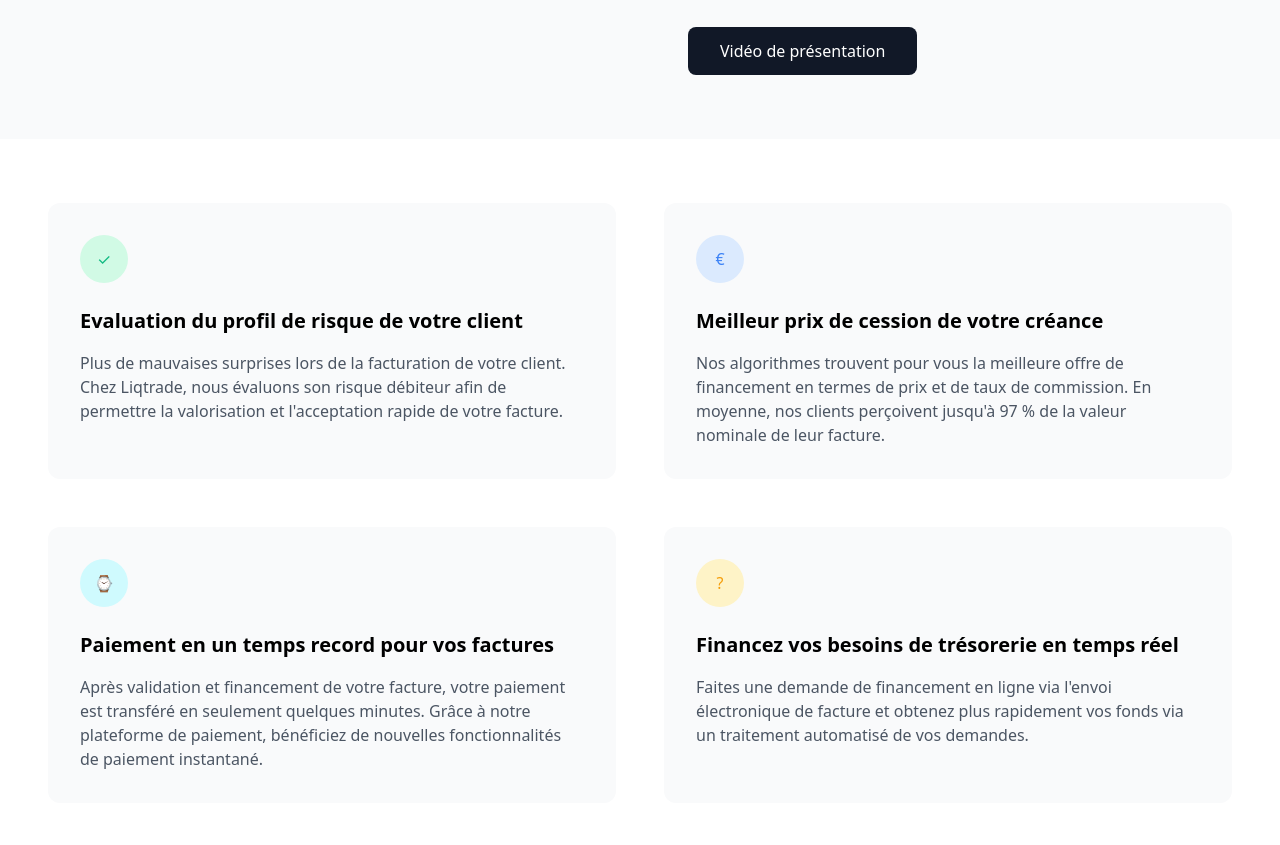
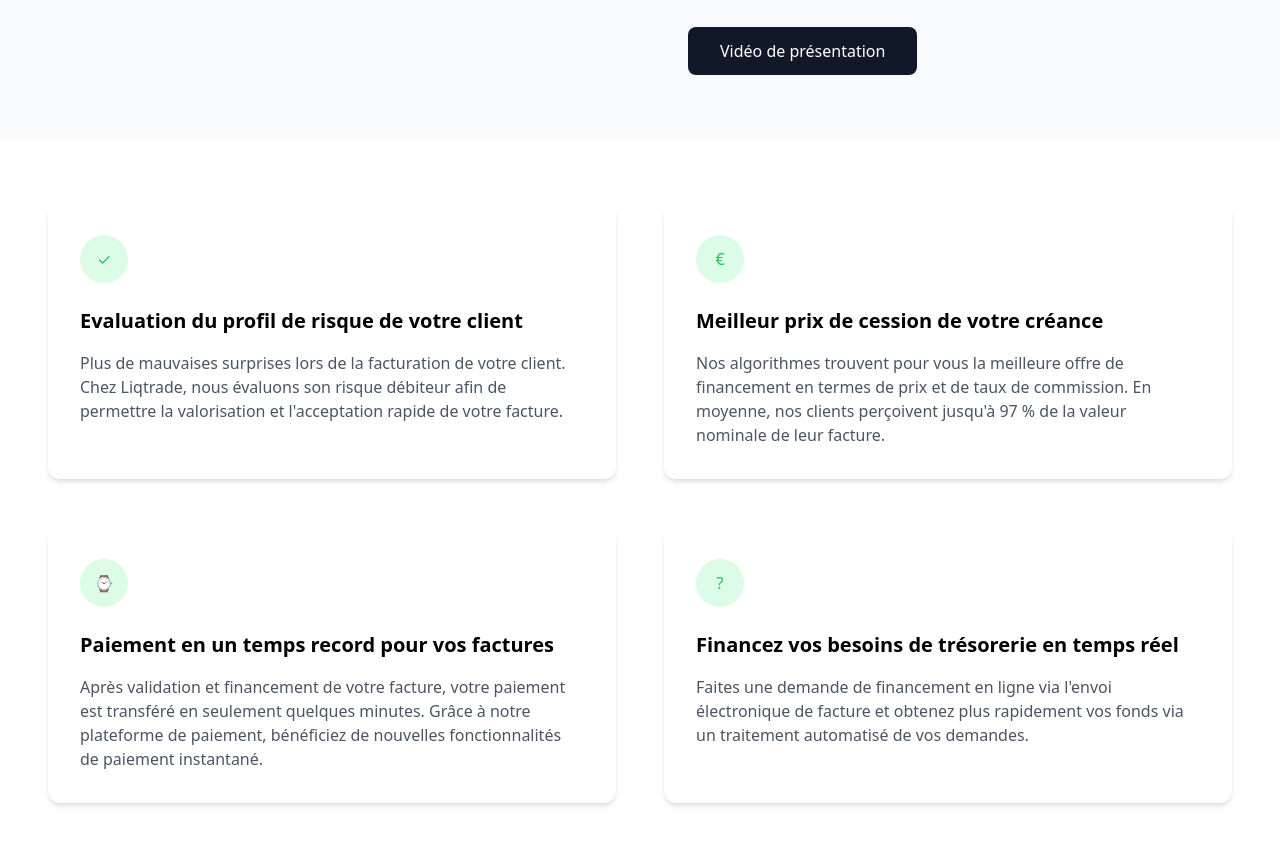
Before and after one commit to jennaram/liqtrade-frontend, a Next.js app: page / in a window 1280 px wide. Shown: the part 1280-2125 px from the top of the page. Built offline with nearby package versions, Linux system fonts and the light colour scheme.

Commit message:
style: amélioration de la section des fonctionnalités avec des ajustements de mise en page, de couleurs et d'ombre pour une meilleure présentation

```diff
--- a/src/app/page.tsx
+++ b/src/app/page.tsx
@@ -137,43 +137,45 @@ export default function Home() {
       </section>
 
       {/* Features Grid */}
-      <section className="px-4 md:px-12 py-8 md:py-16 grid grid-cols-1 md:grid-cols-2 gap-8 md:gap-12">
-        <div className="p-6 md:p-8 bg-gray-50 rounded-xl">
-          <div className="w-12 h-12 bg-emerald-100 rounded-full flex items-center justify-center mb-6 mx-auto md:mx-0">
-            <span className="text-emerald-500">✓</span>
+      <section className="px-4 md:px-12 py-8 md:py-16">
+        <div className="grid grid-cols-1 md:grid-cols-2 gap-8 md:gap-12 md:max-w-[1200px] mx-auto">
+          <div className="p-6 md:p-8 bg-white rounded-xl shadow-md">
+            <div className="w-12 h-12 bg-[#DCFCE7] rounded-full flex items-center justify-center mb-6 mx-auto md:mx-0">
+              <span className="text-[#22C55E]">✓</span>
             </div>
             <h3 className="text-xl font-semibold mb-4 text-center md:text-left">Evaluation du profil de risque de votre client</h3>
             <p className="text-gray-600 text-center md:text-left">
               Plus de mauvaises surprises lors de la facturation de votre client. Chez Liqtrade, nous évaluons son risque débiteur afin de permettre la valorisation et l&apos;acceptation rapide de votre facture.
             </p>
           </div>
-        <div className="p-6 md:p-8 bg-gray-50 rounded-xl">
-          <div className="w-12 h-12 bg-blue-100 rounded-full flex items-center justify-center mb-6 mx-auto md:mx-0">
-            <span className="text-blue-500">€</span>
+          <div className="p-6 md:p-8 bg-white rounded-xl shadow-md">
+            <div className="w-12 h-12 bg-[#DCFCE7] rounded-full flex items-center justify-center mb-6 mx-auto md:mx-0">
+              <span className="text-[#22C55E]">€</span>
             </div>
             <h3 className="text-xl font-semibold mb-4 text-center md:text-left">Meilleur prix de cession de votre créance</h3>
             <p className="text-gray-600 text-center md:text-left">
               Nos algorithmes trouvent pour vous la meilleure offre de financement en termes de prix et de taux de commission. En moyenne, nos clients perçoivent jusqu&apos;à 97 % de la valeur nominale de leur facture.
             </p>
           </div>
-        <div className="p-6 md:p-8 bg-gray-50 rounded-xl">
-          <div className="w-12 h-12 bg-cyan-100 rounded-full flex items-center justify-center mb-6 mx-auto md:mx-0">
-            <span className="text-cyan-500">⌚</span>
+          <div className="p-6 md:p-8 bg-white rounded-xl shadow-md">
+            <div className="w-12 h-12 bg-[#DCFCE7] rounded-full flex items-center justify-center mb-6 mx-auto md:mx-0">
+              <span className="text-[#22C55E]">⌚</span>
             </div>
             <h3 className="text-xl font-semibold mb-4 text-center md:text-left">Paiement en un temps record pour vos factures</h3>
             <p className="text-gray-600 text-center md:text-left">
               Après validation et financement de votre facture, votre paiement est transféré en seulement quelques minutes. Grâce à notre plateforme de paiement, bénéficiez de nouvelles fonctionnalités de paiement instantané.
             </p>
           </div>
-        <div className="p-6 md:p-8 bg-gray-50 rounded-xl">
-          <div className="w-12 h-12 bg-amber-100 rounded-full flex items-center justify-center mb-6 mx-auto md:mx-0">
-            <span className="text-amber-500">?</span>
+          <div className="p-6 md:p-8 bg-white rounded-xl shadow-md">
+            <div className="w-12 h-12 bg-[#DCFCE7] rounded-full flex items-center justify-center mb-6 mx-auto md:mx-0">
+              <span className="text-[#22C55E]">?</span>
             </div>
             <h3 className="text-xl font-semibold mb-4 text-center md:text-left">Financez vos besoins de trésorerie en temps réel</h3>
             <p className="text-gray-600 text-center md:text-left">
               Faites une demande de financement en ligne via l&apos;envoi électronique de facture et obtenez plus rapidement vos fonds via un traitement automatisé de vos demandes.
             </p>
           </div>
+        </div>
       </section>
     </main>
   );
```
Lines whose indentation alone changed are shown as unchanged.
